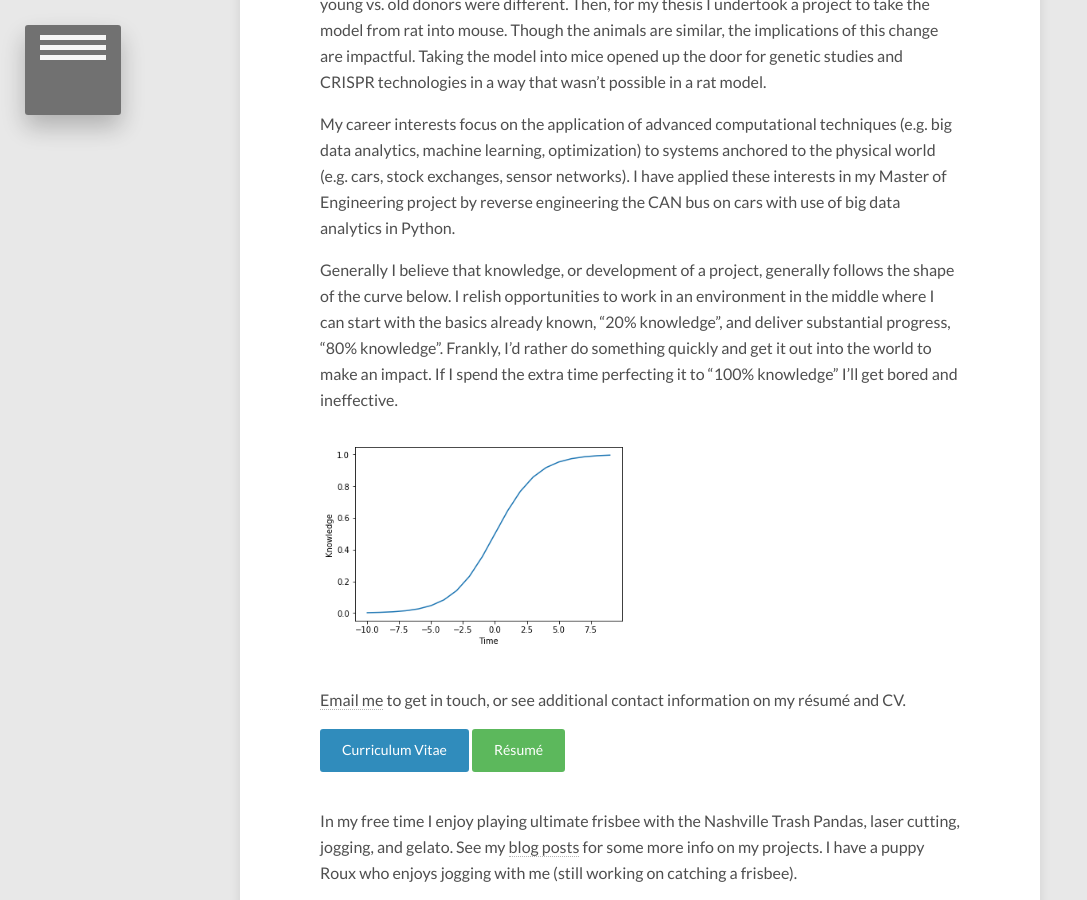
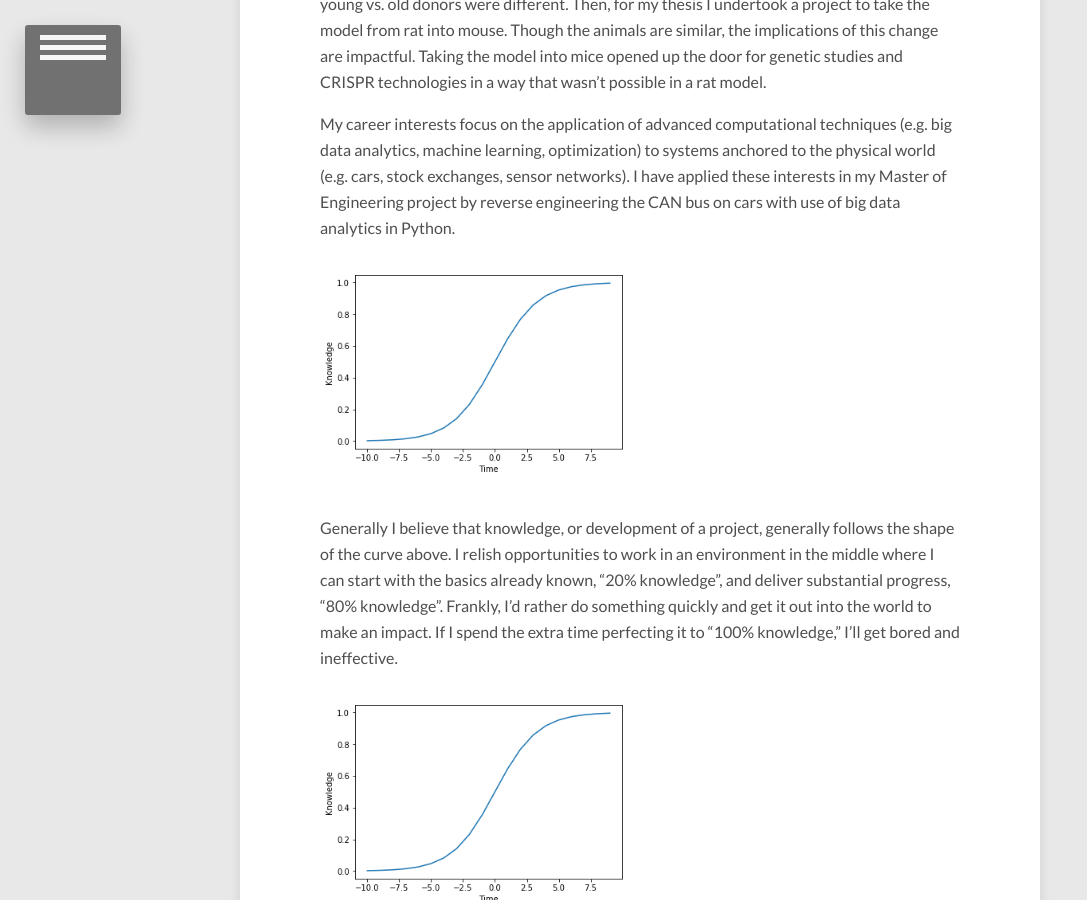
Before and after one commit to MatthewNice/MatthewNice.github.io, a Jekyll site: the page built from about/index.md, in a window 1280 px wide and 900 px high, scrolled down 914 px. Shown: the whole window, without its empty margins (0-1087 px from the left). Built offline with Jekyll 4.4.1, drawn with Linux system fonts in a browser that asks for light colours; nearby versions of some CDN libraries.

Commit message:
updating About

```diff
--- a/about/index.md
+++ b/about/index.md
@@ -16,7 +16,11 @@ My undergraduate research focused on microvasculature, angiogenesis more specifi
 
 My career interests focus on the application of advanced computational techniques (e.g. big data analytics, machine learning, optimization) to systems anchored to the physical world (e.g. cars, stock exchanges, sensor networks).  I have applied these interests in my Master of Engineering project by reverse engineering the CAN bus on cars with use of big data analytics in Python.
 
-Generally I believe that knowledge, or development of a project, generally follows the shape of the curve below. I relish opportunities to work in an environment in the middle where I can start with the basics already known, "20% knowledge", and deliver substantial progress, "80% knowledge". Frankly, I'd rather do something quickly and get it out into the world to make an impact. If I spend the extra time perfecting it to "100% knowledge" I'll get bored and ineffective.
+<figure class="half">
+<a href="{{ site.url }}/images/knowledge_v_time.png"><img src="{{ site.url }}/images/knowledge_v_time.png" alt=""></a>
+</figure>
+
+Generally I believe that knowledge, or development of a project, generally follows the shape of the curve above. I relish opportunities to work in an environment in the middle where I can start with the basics already known, "20% knowledge", and deliver substantial progress, "80% knowledge". Frankly, I'd rather do something quickly and get it out into the world to make an impact. If I spend the extra time perfecting it to "100% knowledge," I'll get bored and ineffective.
 <figure class="half">
 <a href="{{ site.url }}/images/knowledge_v_time.png"><img src="{{ site.url }}/images/knowledge_v_time.png" alt=""></a>
 </figure>
```
Also changed, not shown: 2 other files.
